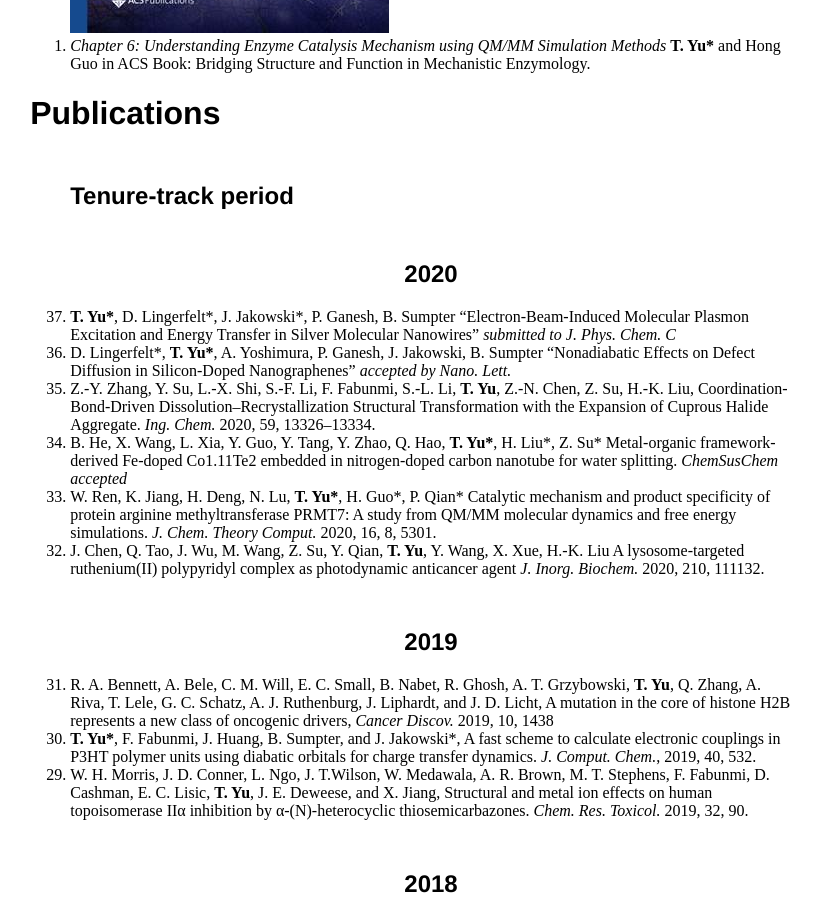
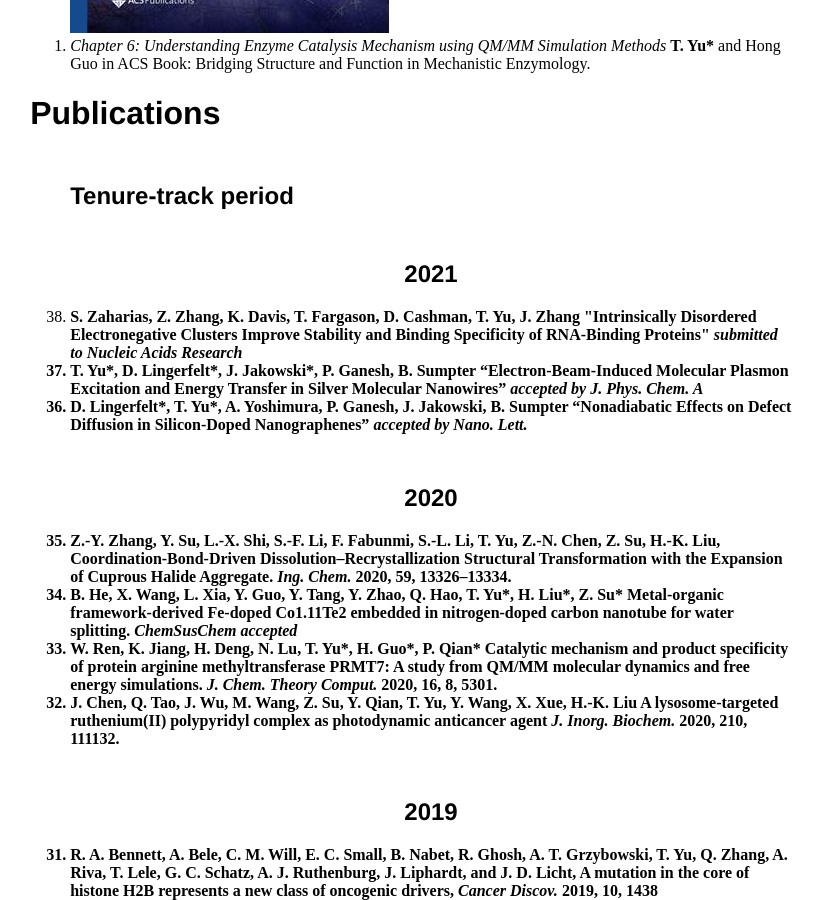
Before and after one commit to comchemyu/und.research.github.io, a Jekyll site: the page built from publications/index.html, in a window 1280 px wide and 900 px high, scrolled down 715 px. Shown: the whole window, without its empty margins (229-1052 px from the left). Built offline with Jekyll 4.4.1, drawn with Linux system fonts in a browser that asks for light colours.

Commit message:
Update index.html

```diff
--- a/publications/index.html
+++ b/publications/index.html
@@ -31,10 +31,11 @@ h2 {
 
 <ol reversed style="font-size:100%;" type="1">
     <h2 style="text-align:left;">Tenure-track period</h2>
-  <h2>2020</h2>
-
-    <li><b>T. Yu*</b>, D. Lingerfelt*, J. Jakowski*, P. Ganesh, B. Sumpter “Electron-Beam-Induced Molecular Plasmon Excitation and Energy Transfer in Silver Molecular Nanowires” <i>submitted to J. Phys. Chem. C</i>
-    <li>D. Lingerfelt*, <b>T. Yu*</b>, A. Yoshimura, P. Ganesh, J. Jakowski, B. Sumpter “Nonadiabatic Effects on Defect Diffusion in Silicon-Doped Nanographenes” <i>accepted by Nano. Lett.</i>
+    <h2>2021</h2>
+    <li><b>S. Zaharias, Z. Zhang, K. Davis, T. Fargason, D. Cashman, <b>T. Yu</b>, J. Zhang "Intrinsically Disordered Electronegative Clusters Improve Stability and Binding Specificity of RNA-Binding Proteins" <i>submitted to Nucleic Acids Research</i></li>
+    <li><b>T. Yu*</b>, D. Lingerfelt*, J. Jakowski*, P. Ganesh, B. Sumpter “Electron-Beam-Induced Molecular Plasmon Excitation and Energy Transfer in Silver Molecular Nanowires” <i>accepted by J. Phys. Chem. A</i></li>
+    <li>D. Lingerfelt*, <b>T. Yu*</b>, A. Yoshimura, P. Ganesh, J. Jakowski, B. Sumpter “Nonadiabatic Effects on Defect Diffusion in Silicon-Doped Nanographenes” <i>accepted by Nano. Lett.</i></li>
+    <h2>2020</h2>
     <li>Z.-Y. Zhang, Y. Su, L.-X. Shi, S.-F. Li, F. Fabunmi, S.-L. Li, <b>T. Yu</b>, Z.-N. Chen, Z. Su, H.-K. Liu, Coordination-Bond-Driven Dissolution–Recrystallization Structural Transformation with the Expansion of Cuprous Halide Aggregate. <i>Ing. Chem.</i> 2020, 59, 13326–13334.</li>
     <li>B. He, X. Wang, L. Xia, Y. Guo, Y. Tang, Y. Zhao, Q. Hao, <b>T. Yu*</b>, H. Liu*, Z. Su* Metal‐organic framework‐derived Fe‐doped Co1.11Te2 embedded in nitrogen‐doped carbon nanotube for water splitting. <i>ChemSusChem</i> <i>accepted</i></li>
   <li>W. Ren, K. Jiang, H. Deng, N. Lu, <b>T. Yu*</b>, H. Guo*, P. Qian* Catalytic mechanism and product specificity of protein arginine methyltransferase PRMT7: A study from QM/MM molecular dynamics and free energy simulations. <i>J. Chem. Theory Comput.</i> 2020, 16, 8, 5301.</li>
```
